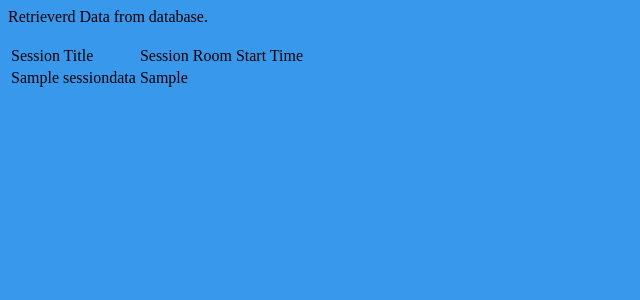
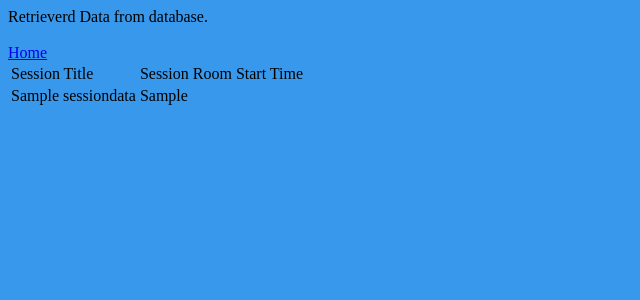
Before and after one commit to cortes-web-tech/in-session-domain, a PHP site: page /session.php in a window 1280 px wide. Shown: the top 300 px of the page, without its empty margins (0-640 px from the left). Run offline with PHP 8.4, Linux system fonts and the light colour scheme; tables that the repository leaves empty or names only in its code hold one stand-in row (values such as "Sample post"); data that the repository does not hold is empty; a stand-in replaces the project's code that opens the database connection.

Commit message:
Styling/Code cleanup

```diff
--- a/session.php
+++ b/session.php
@@ -12,11 +12,12 @@ $sql = "SELECT * FROM sessionData;";
  <!DOCTYPE html>
  <html>
  	<head>
- 		<link rel="stylesheet" href="style.css">
+    <link rel="stylesheet" type="text/css" href="style.css">
  		<title>Session Data</title>
  	</head>
-
  	<body>
+      <a href="homepage.php">Home</br></a>
+		<div class="session_data_table">
  		<table>
  			<tr>
  				<td>Session Title</td>
@@ -27,18 +28,16 @@ $sql = "SELECT * FROM sessionData;";
  				<?php
    while($row = mysqli_fetch_assoc($results)){
     ?>
-      <td><?php echo $row['title'];?></td>
+      <td id="session_row"><?php echo $row['title'];?></td>
       <td><?php echo $row['room'];?></td>
       <td><?php echo $row['startTime'];?></td>
       </tr>
     <?php
-         	// echo $row['title'] . "  " . $row['room'] . " " . $row['startTime'] . "</br></br>";
    }
 }
  				?>
 
  		</table>
-
+</div>
  	</body>
-
  </html>
```
